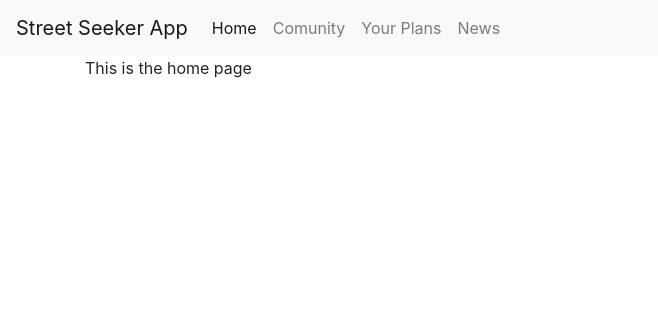
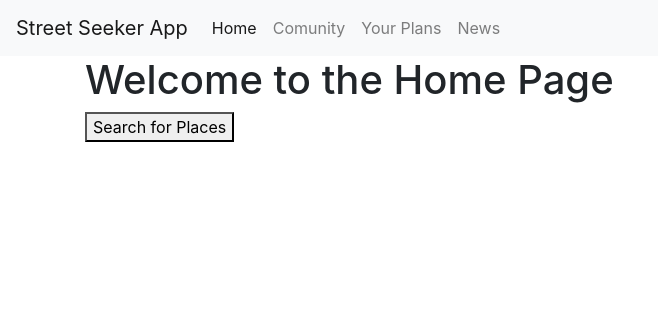
Before and after one commit to Juandavidc08/street_seeker_app, a Django app: page / in a window 1280 px wide. Shown: the top 316 px of the page, without its empty margins (0-658 px from the left). Run offline with Django 4.2, Linux system fonts and the light colour scheme; some libraries are stand-ins or nearby versions.

Commit message:
Add search button and create loop to show 3 places

```diff
--- a/street_seeker/templates/base.html
+++ b/street_seeker/templates/base.html
@@ -9,6 +9,11 @@
       {% endblock %}
     </title>
     <link rel="stylesheet" href="https://stackpath.bootstrapcdn.com/bootstrap/4.3.1/css/bootstrap.min.css"  rel="stylesheet" />
+    <script>
+      function showPlaceDetails(place) {
+          alert(`Name: ${place.name}\nDescription: ${place.description}\nLocation: ${place.location}`);
+      }
+  </script>
   </head>
   <body>
     <nav class="navbar navbar-expand-lg navbar-light bg-light">
--- a/street_seeker/templates/home.html
+++ b/street_seeker/templates/home.html
@@ -1,4 +1,7 @@
 {% extends "base.html" %} {% block title %} Home page {% endblock %}
 {% block content %}
-<p>This is the home page</p>
+<h1>Welcome to the Home Page</h1>
+<form action="{% url 'street_search' %}" method="get">
+    <button type="submit">Search for Places</button>
+</form>
 {% endblock %}
--- a/street_seeker/views.py
+++ b/street_seeker/views.py
@@ -1,13 +1,17 @@
 from django.shortcuts import render
 from django.http import HttpResponse
 from .models import Place
+from random import sample
 
 # Create your views here.
 
 def home(request):
     return render(request, "home.html")
 
-
 def places(request):
-    venue = Place.objects.all()
-    return render(request, "street_search.html", {"places": venue})
+    all_places = list(Place.objects.all())
+    if len(all_places) >= 3:
+        selected_places = sample(all_places, 3)
+    else:
+        selected_places = all_places
+    return render(request, "street_search.html", {"places": selected_places})
```
Also changed, not shown: street_seeker/templates/street_search.html (+3 -5 lines).
